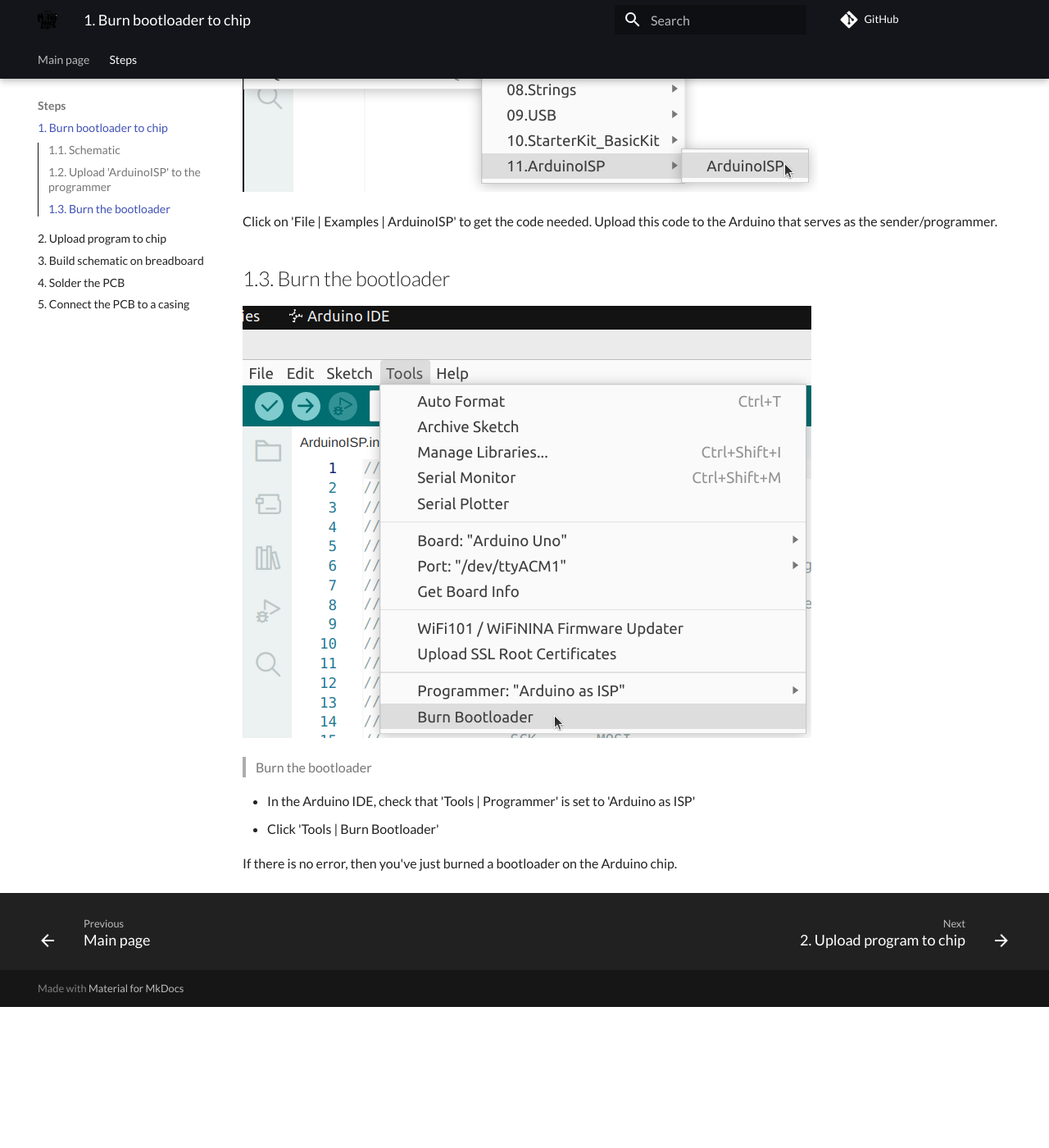
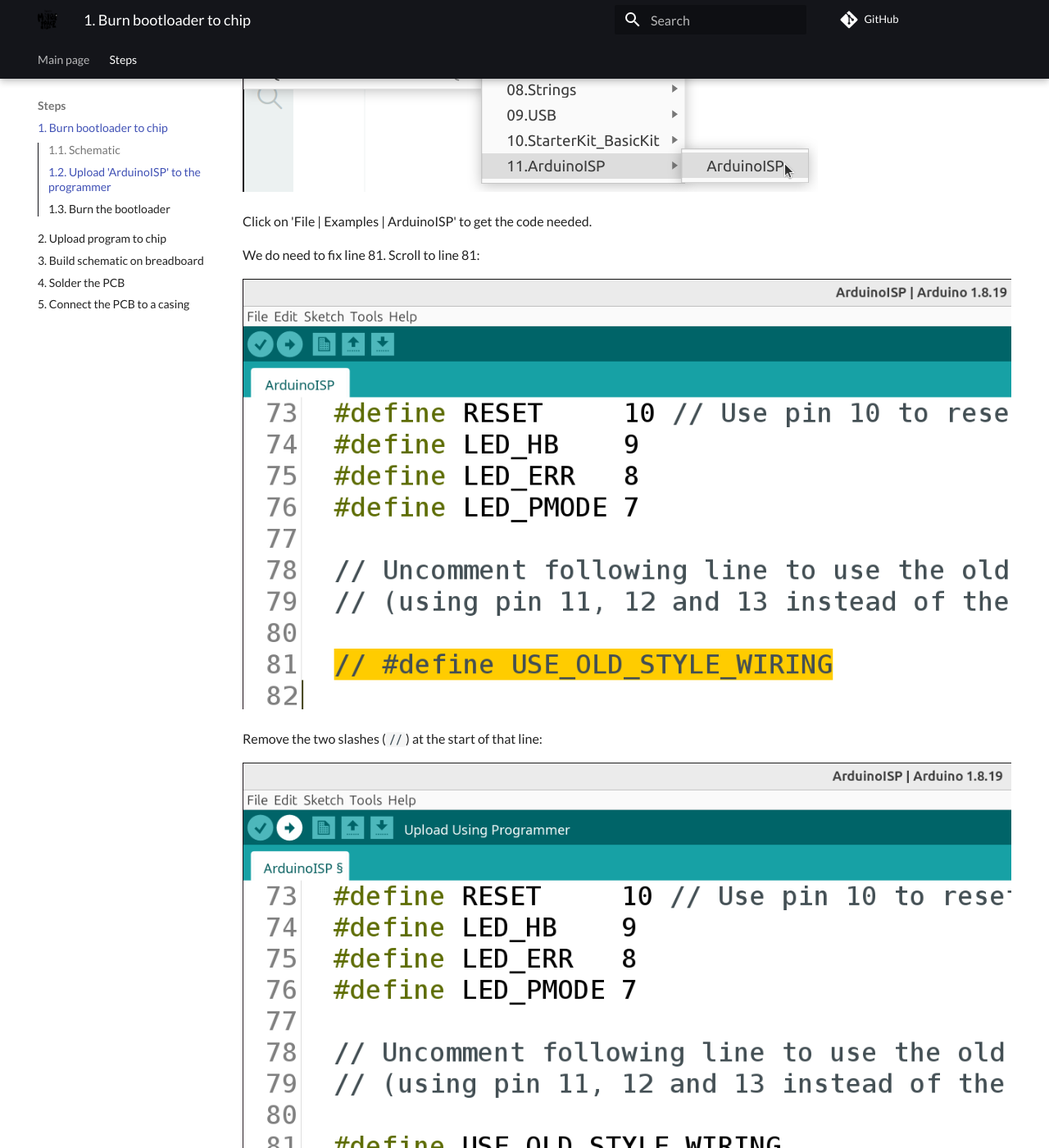
Before and after one commit to richelbilderbeek/build_bare_bone_arduino_machine_workshop, an MkDocs documentation site: the page built from docs/1_burn_bootloader/README.md, in a window 1280 px wide and 1400 px high, scrolled down 1618 px. Shown: the whole window at 82% size. Built offline with MkDocs 1.6.1 and Material for MkDocs 9.7.7, drawn with Linux system fonts in a browser that asks for light colours; comment, search, counter and statistics services are not loaded; before the commit the page ends 2846 px from its top, so only the background shows below that; some of the changed text lies outside the part shown.

Commit message:
Add screenshots

```diff
--- a/docs/1_burn_bootloader/README.md
+++ b/docs/1_burn_bootloader/README.md
@@ -21,7 +21,24 @@
 ![Click on 'File | Examples | ArduinoISP'](arduino_ide_example.png)
 
 Click on 'File | Examples | ArduinoISP' to get the code needed.
-Upload this code to the Arduino that serves as the sender/programmer.
+
+We do need to fix line 81. Scroll to line 81:
+
+![Line 81 incorrect](line_81_incorrect.png)
+
+Remove the two slashes (`//`) at the start of that line:
+
+![Line 81 fixed](line_81_fixed.png)
+
+Click om 'Upload' at the top-left of the Arduino IDE:
+
+[Click 'Upload'](click_upload.png)
+
+If all went well, this will be shown:
+
+![Uploading worked](uploading_worked.png)
+
+Now the Arduino can be used to burn a bootload on the chip on another Arduino.
 
 ## 1.3. Burn the bootloader
 
```
Also changed, not shown: docs/1_burn_bootloader/click_upload.png (added), docs/1_burn_bootloader/line_81_fixed.png (added), docs/1_burn_bootloader/line_81_incorrect.png (added), docs/1_burn_bootloader/uploading_worked.png (added).
